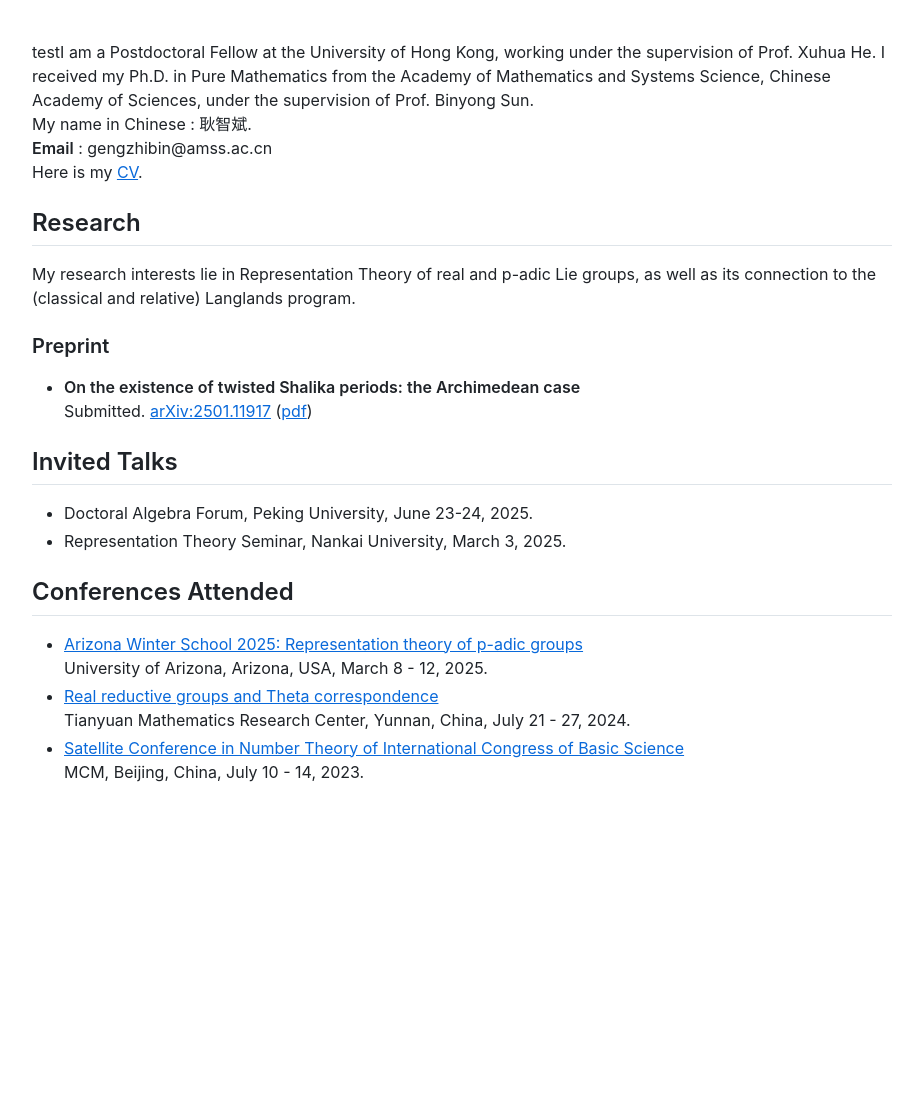
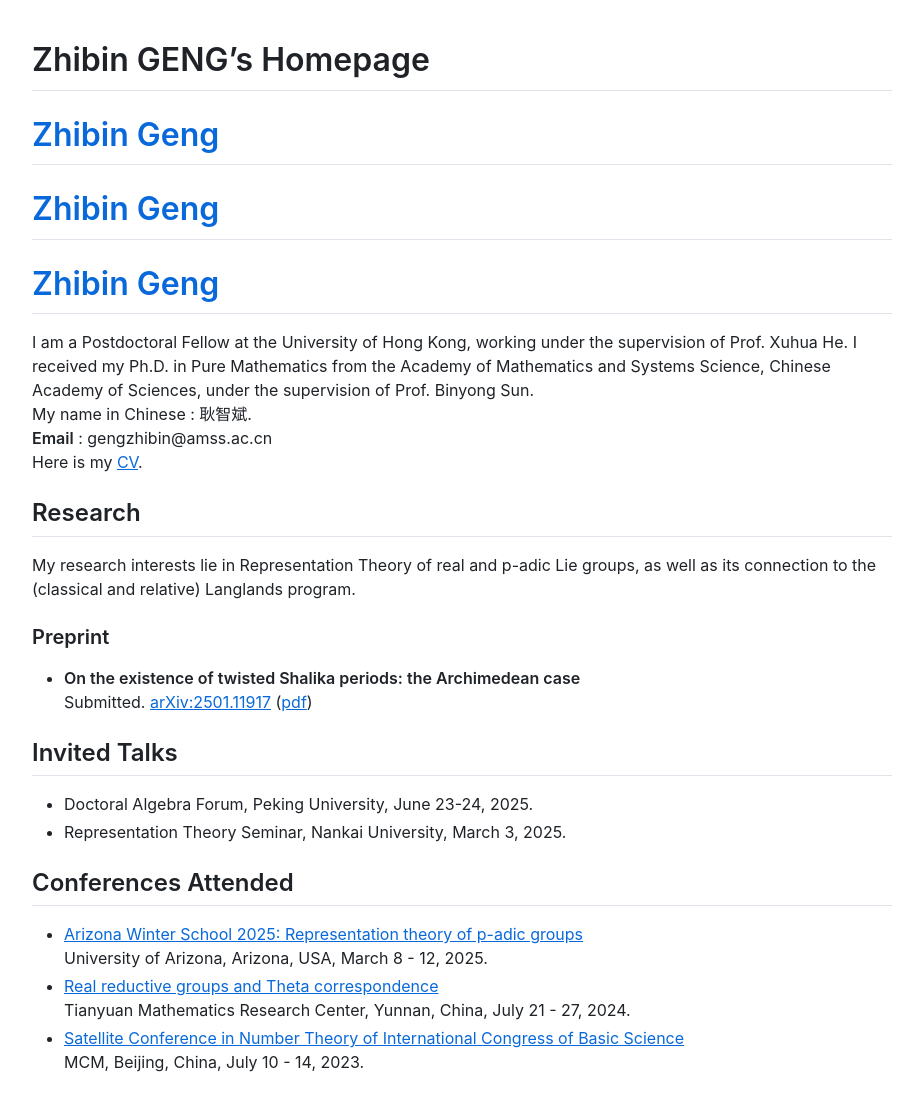
Before and after one commit to Lyle24/zhibingeng, a Jekyll site: the page built from index.md, in a window 1280 px wide. Shown: the whole page, without its empty margins (178-1101 px from the left). Built offline with Jekyll 4.4.1, drawn with Linux system fonts in a browser that asks for light colours; our own code applies the rules of GitHub Pages for plain Markdown files; before the commit the page ends 900 px from its top, so only the background shows below that.

Commit message:
Update index.md

```diff
--- a/index.md
+++ b/index.md
@@ -1,4 +1,10 @@
-testI am a Postdoctoral Fellow at the University of Hong Kong, working under the supervision of Prof. Xuhua He. I received my Ph.D. in Pure Mathematics from the Academy of Mathematics and Systems Science, Chinese Academy of Sciences, under the supervision of Prof. Binyong Sun.
+# Zhibin GENG's Homepage
+<h1 style="color:#0969da;">Zhibin Geng</h1>
+<h1 style="color:#0969da !important;">Zhibin Geng</h1>
+<h1><span style="color:#0969da;">Zhibin Geng</span></h1>
+
+
+I am a Postdoctoral Fellow at the University of Hong Kong, working under the supervision of Prof. Xuhua He. I received my Ph.D. in Pure Mathematics from the Academy of Mathematics and Systems Science, Chinese Academy of Sciences, under the supervision of Prof. Binyong Sun.
 My name in Chinese : 耿智斌.
 **Email** : gengzhibin@amss.ac.cn
 Here is my [<u>CV</u>](./CV251010.pdf).
```
